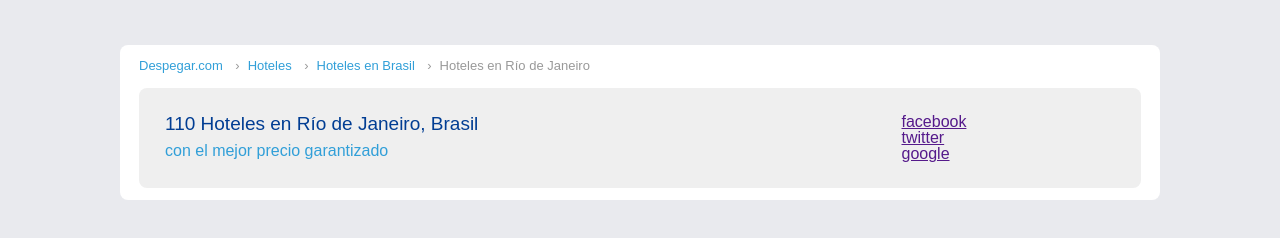
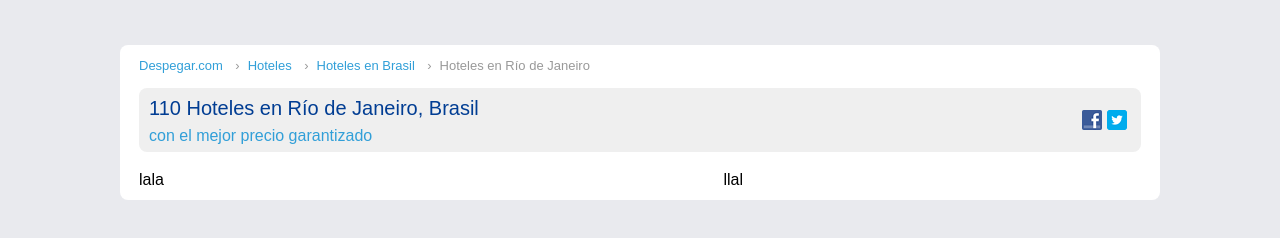
Before and after one commit to xmarianox/despegar-test, a website: page app/index.html in a window 1280 px wide. Drawn offline with nearby package versions, Linux system fonts and the light colour scheme; files that its build step writes are made by us from their sources.

Commit message:
add social icons, update scss

```diff
--- a/app/index.html
+++ b/app/index.html
@@ -44,13 +44,22 @@
 
           <div class="col-3">
             <ul class="social-box">
-              <li><a href="">facebook</a></li>
-              <li><a href="">twitter</a></li>
-              <li><a href="">google</a></li>
+              <li><a href="https://www.facebook.com/DespegarArgentina" title="Despegar.com en Facebook" target="_blank" class="icon icon_facebook">facebook</a></li>
+              <li><a href="https://twitter.com/despegar" title="Despegar.com en Twitter" target="_blank" class="icon icon_twitter">twitter</a></li>
+              <li><div class="g-plusone" data-size="medium" data-annotation="inline" data-width="120" data-href="http://www.despegar.com.ar/"></div></li>
             </ul>
           </div>
         </div>
       </header>
+
+      <section class="row">
+        <article class="col-7">
+          lala
+        </article>
+        <article class="col-5">
+          llal
+        </article>
+      </section>
 
     </main>
 
@@ -61,8 +70,11 @@
       e=o.createElement(i);r=o.getElementsByTagName(i)[0];
       e.src='https://www.google-analytics.com/analytics.js';
       r.parentNode.insertBefore(e,r)}(window,document,'script','ga'));
-      ga('create','UA-XXXXX-X');ga('send','pageview');
+      ga('create','UA-45333119-1');ga('send','pageview');
     </script>
+
+    <!-- G+ button -->
+    <script src="https://apis.google.com/js/platform.js" async defer>{lang: 'es'}</script>
 
     <!-- build:js scripts/vendor.js -->
     <!-- bower:js -->
--- /dev/null
+++ b/app/styles/_icons.scss
@@ -0,0 +1,17 @@
+// _icons
+
+.icon {
+	background: url(../images/sprite-social-box.png) no-repeat;
+	display: inline-block;
+	text-indent: -9999px;
+	@include size(20px, 20px);
+
+	&.icon_facebook {
+		background-position: 0 0;
+	}
+
+	&.icon_twitter {
+		background-position: -20px 0;
+	}
+
+}
--- a/app/styles/main.scss
+++ b/app/styles/main.scss
@@ -36,7 +36,7 @@
 
 [class*='col-'] {
   float: left;
-  padding: 1em;
+  //padding: 1em;
   width: 100%;
   min-height: 1px;
 }
@@ -94,13 +94,14 @@
 
 header {
   background-color: $gray-2;
-  @include size(100%, auto);
+  @include size(100%, 64px);
   @include border-radius(8px);
   overflow: hidden;
   padding: 10px;
+  margin-bottom: 20px;
 }
 .results-title {
-  @include font-size(19px);
+  @include font-size(20px);
   color: $blue;
   margin-bottom: 10px;
 }
@@ -108,3 +109,22 @@
   @include font-size(16px);
   color: $light-blue;
 }
+
+// social icons
+@import "icons";
+
+.social-box {
+  @include size(auto, auto);
+  overflow: hidden;
+  float: right;
+  margin: 12px 0;
+
+  li {
+    display: inline-block;
+    vertical-align: middle;
+
+    &:last-child {
+      vertical-align: top;
+    }
+  }
+}
```
Also changed, not shown: app/images/sprite-social-box.png (added).
